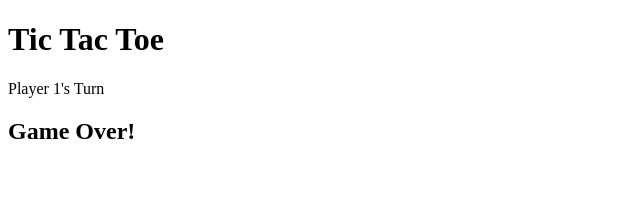
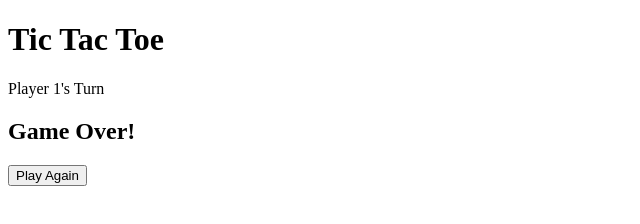
Before and after one commit to Tushar-80/tic-tac-toe, a plain HTML site: page index.html in a window 1280 px wide. Shown: the whole page, without its empty margins (0-640 px from the left). Drawn offline with Linux system fonts and the light colour scheme.

Commit message:
play again button added

```diff
--- a/index.html
+++ b/index.html
@@ -15,6 +15,7 @@
     <div class="game-over-modal" id="game-over-modal">
         <div class="game-over-content">
             <h2 id="game-over-message">Game Over!</h2>
+            <button onclick="resetGame()">Play Again</button>
         </div>
     </div>
 </body>
```
